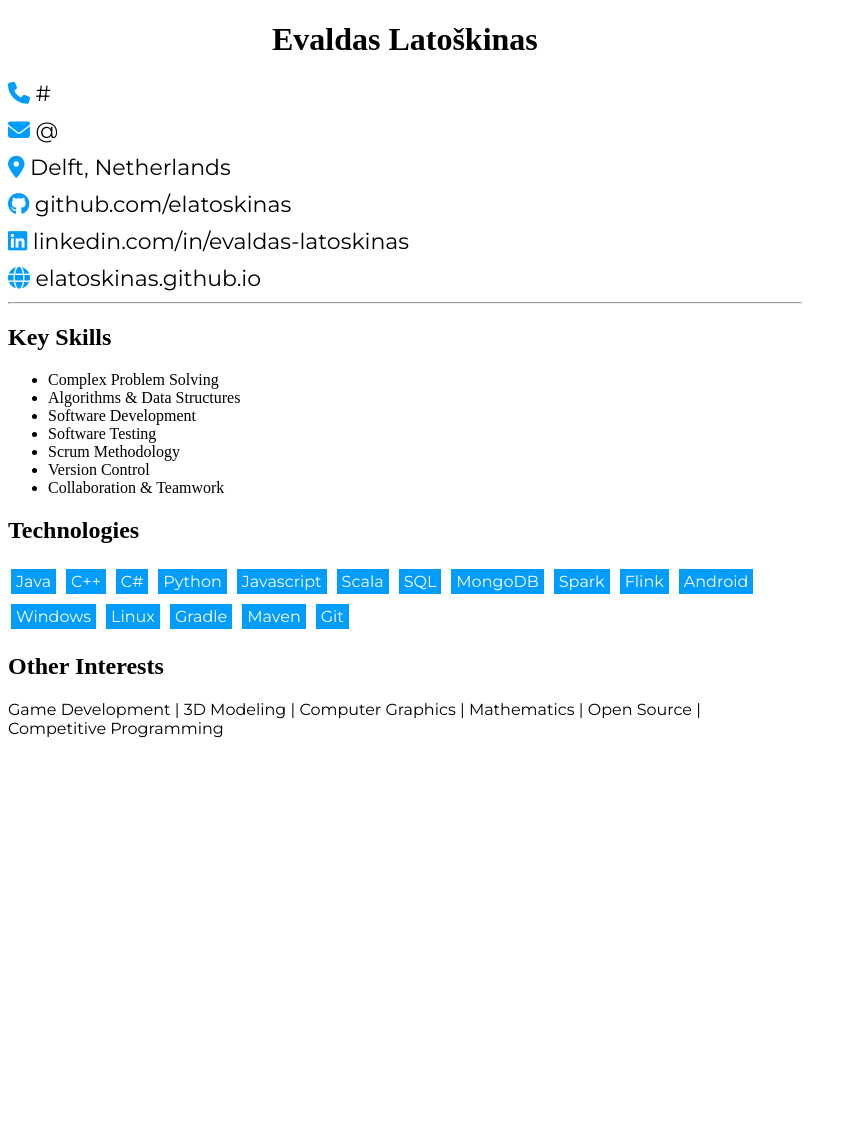
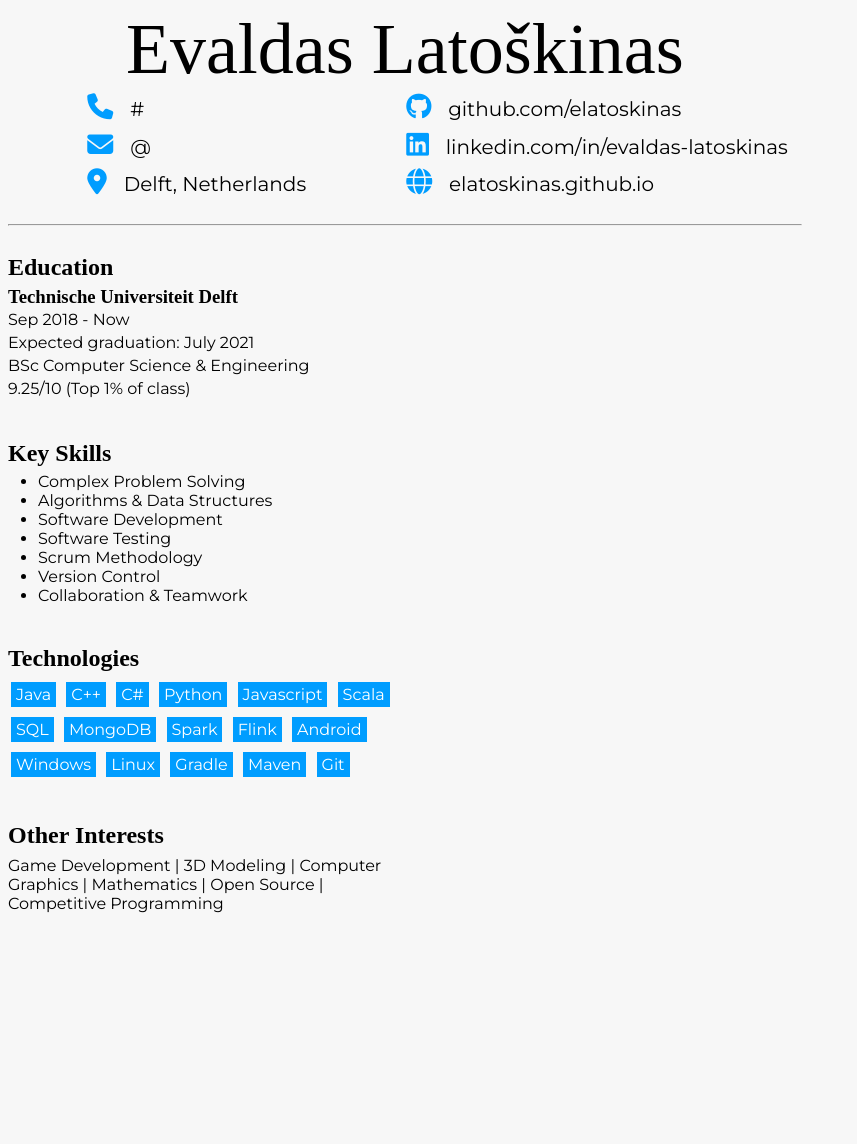
Before and after one commit to elatoskinas/cv-jekyll, a Jekyll site: the page built from index.markdown, in a window 1280 px wide. Shown: the whole page, without its empty margins (0-857 px from the left). Built offline with Jekyll 4.4.1, drawn with Linux system fonts in a browser that asks for light colours; nearby versions of some CDN libraries; some web fonts are replaced.

Commit message:
Add info on work experience and projects (WIP), structure CV page

```diff
--- a/_data/profile.yml
+++ b/_data/profile.yml
@@ -25,6 +25,79 @@ contact:
     icon: "fas fa-globe"
     value: "elatoskinas.github.io"
     link: "https://elatoskinas.github.io/"
+
+education:
+  - name: Technische Universiteit Delft
+    start_date: Sep 2018
+    end_date: Now
+    expected_graduation: July 2021
+    degree: BSc Computer Science & Engineering
+    gpa: 9.25/10 (Top 1% of class)
+
+work_experience:
+  - title: Student Developer
+    affiliation: Software Engineering Research Group (TU Delft)
+    start_date: Feb 2020
+    end_date: Now
+    description: Improving & integrating a type checker based on a neural network model
+    details:
+      - Development in Python
+      - Migrating AST & ASTTokens libraries to a LibCST implementation
+  - title: Teaching Assistant
+    affiliation: TU Delft
+    start_date: Sep 2019
+    end_date: Jan 2020
+    description: Helping students with course materials and assignments and grading their work
+    details:
+      - Involvement in OOP, Computer Organization, Reasoning & Logic and Web & DB courses
+
+projects:
+  - title: Chart Components
+    affiliation: Google Summer of Code with MIT App Inventor
+    start_date: May 2019
+    end_date: Aug 2019
+    description: Creating Chart Components for MIT App Inventor's system that allow visualizing data
+    details:
+      - Detail 1 TBD
+      - Detail 2 TBD
+      - Detail 3 TBD
+  - title: GoGreen Java Application
+    affiliation: University Project
+    start_date: Feb 2019
+    end_date: Apr 2019
+    description: Java Desktop social network-like application allowing to track CO2 savings and comparing them with other users
+    details:
+      - Detail 1 TBD
+      - Detail 2 TBD
+      - Detail 3 TBD
+  - title: PixelChess Web Application
+    affiliation: University Project
+    start_date: Nov 2018
+    end_date: Jan 2019
+    description: Web application allowing multiple users to play Chess one against another
+    details:
+      - Detail 1 TBD
+      - Detail 2 TBD
+      - Detail 3 TBD
+  - title: FinBuddy Android Application
+    affiliation: Individual Project
+    start_date: Oct 2017
+    end_date: Apr 2018
+    description: Mobile application that allows to track finances
+    details:
+      - Detail 1 TBD
+      - Detail 2 TBD
+      - Detail 3 TBD
+  - title: Virtual Poker Chips Android Application
+    affiliation: Individual Project
+    start_date: Jul 2017
+    end_date: Apr 2018
+    description: Mobile application that allows to simulate poker chips
+    details:
+      - Detail 1 TBD
+      - Detail 2 TBD
+      - Detail 3 TBD
+
 
 technologies:
   - Java
--- /dev/null
+++ b/_includes/experience.html
@@ -0,0 +1,10 @@
+<h3>{{work.title}}</h3>
+<h4>{{work.affiliation}}</h4>
+<p class="date">{{work.start_date}} - {{work.end_date}}</p>
+<p>{{work.description}}</p>
+
+<ul>
+    {% for detail in work.details %}
+        <li>{{detail}}</li>
+    {% endfor %}
+</ul>
--- a/assets/css/style.css
+++ b/assets/css/style.css
@@ -1,6 +1,8 @@
 :root {
     --text-color: #000000;
     --text-secondary-color: #ffffff;
+
+    --background-color: #f7f7f7;
     --accent-color: #009dff;
 }
 
@@ -8,30 +10,58 @@
 html, body {
     height:297mm;
     width:210mm;
-    color: var(--text-color)
+    color: var(--text-color);
+    font-family: 'Montserrat';
+    background-color: var(--background-color);
 }
 
 /* General settings */
 h1 {
     text-align: center;
+    font-size: 72px;
+    margin: 10px 0;
+    font-weight: lighter;
 }
 
 h1, h2, h3, h4, h5 {
     font-family: 'Hammersmith One';
+    margin: 0;
+    padding: 0;
+}
+
+h2 {
+    padding-bottom: 5px;
 }
 
 p {
-    font-family: 'Montserrat';
+    padding: 2px 0px;
+    margin: 0;
 }
 
-/* Profile Entry */
+ul {
+    margin: 0;
+    padding-left: 30px;
+}
+
+/* Profile (Contact Details) */
 #contact-details {
     text-align: start;
+    display: flex;
+    flex-wrap: wrap;
+    flex-direction: column;
+    height: 125px;
+    margin: 0 10%;
 }
 
 .profile-entry {
-    font-size: 22px;
-    margin: 10px 0;
+    flex-basis: 30%;
+    font-size: 26px;
+    margin-right: 100px;
+}
+
+.profile-entry p {
+    padding-left: 10px;
+    font-size: 20px;
 }
 
 .profile-entry i {
@@ -42,6 +72,19 @@ p {
     display: inline;
 }
 
+/* Body */
+body {
+    display: flex;
+    flex-wrap: wrap;
+    flex-direction: column;
+    align-items: f;
+}
+
+body > section {
+    width: 400px;
+    padding: 20px 0;
+}
+
 /* Technologies */
 .technology-entry {
     display: inline-block;
--- a/index.markdown
+++ b/index.markdown
@@ -18,6 +18,22 @@ layout: cv
 </header>
 
 <body>
+    <section id="education">
+        <header>
+            <h2>Education</h2>
+        </header>
+
+        {% for edu in site.data.profile.education %}
+            <div class="education-entry">
+                <h3>{{edu.name}}</h3>
+                <p class="date">{{edu.start_date}} - {{edu.end_date}}</p>
+                <p class="date">Expected graduation: {{edu.expected_graduation}}</p>
+                <p>{{edu.degree}}</p>
+                <p>{{edu.gpa}}</p>
+            </div>
+        {% endfor %}
+    </section>
+
     <section id="key-skills">
         <header>
             <h2>Key Skills</h2>
@@ -29,6 +45,7 @@ layout: cv
             {% endfor %}
         </ul>
     </section>
+
 
     <section id="technologies">
         <header>
@@ -51,4 +68,24 @@ layout: cv
             </p>
         </header>
     </section>
+
+    <!-- <section id="work_experience">
+        <header>
+            <h2>Experience</h2>
+        </header>
+
+        {% for work in site.data.profile.work_experience %}
+            {% include experience.html %}
+        {% endfor %}
+    </section>
+
+    <section id="projects">
+        <header>
+            <h2>Projects</h2>
+        </header>
+
+        {% for work in site.data.profile.projects %}
+            {% include experience.html %}
+        {% endfor %}
+    </section> -->
 </body>
```
